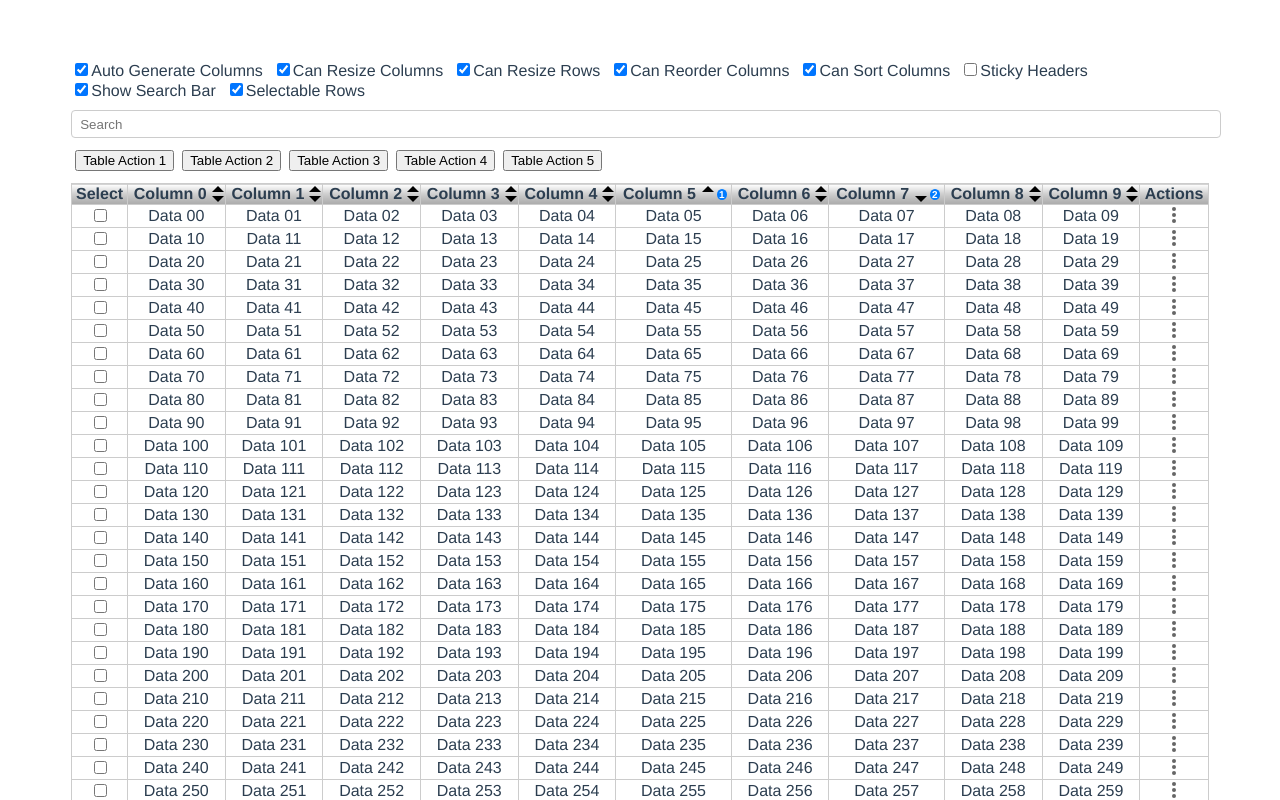
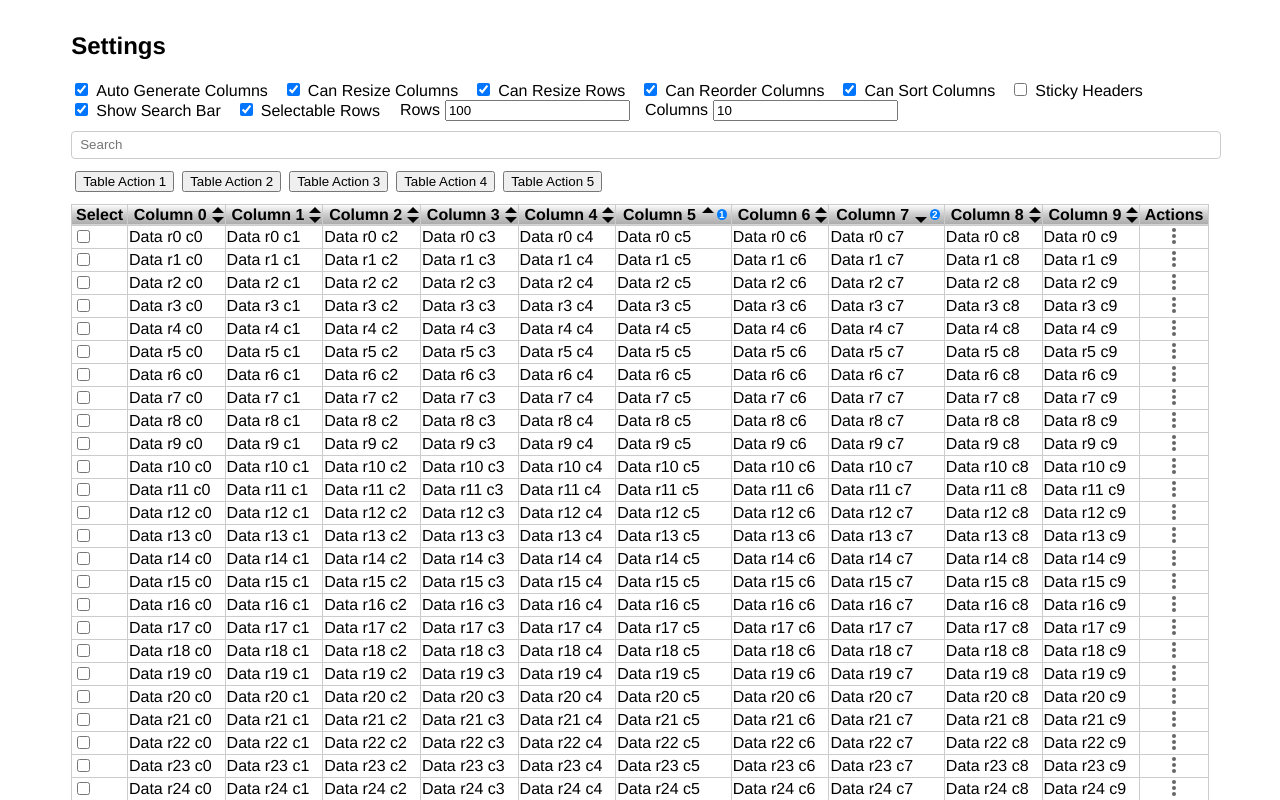
Before and after one commit to sthotakura/vue-app, a Vue app: page / in a window 1280 px wide. Shown: the top 800 px of the page. Built offline with nearby package versions, Linux system fonts and the light colour scheme.

Commit message:
added rows, cols to settings pane

```diff
--- a/src/App.vue
+++ b/src/App.vue
@@ -1,6 +1,7 @@
 <template>
   <div id="app">
     <div class="container">
+      <h2>Settings</h2>
       <div id="settings">
         <div class="setting">
           <input type="checkbox" v-model="settings.autoGenerateColumns" id="autoGenerateColumns" />
@@ -34,6 +35,14 @@
           <input type="checkbox" v-model="settings.canSelectRows" id="canSelectRows" />
           <label for="canSelectRows">Selectable Rows</label>
         </div>
+        <div class="setting">
+          <label for="numberOfRows">Rows</label>
+          <input type="text" v-model="appData.rows" id="numberOfRows" />
+        </div>
+        <div class="setting">
+          <label for="numberOfColumns">Columns</label>
+          <input type="text" v-model="appData.cols" id="numberOfColumns" />
+        </div>
       </div>
       <data-grid :settings="settings" :items="items" />
     </div>
@@ -41,7 +50,7 @@
 </template>
 
 <script lang="ts">
-import { Component, Vue } from "vue-property-decorator";
+import { Component, Vue, Watch } from "vue-property-decorator";
 import DataGridSettings from "./components/types/DataGridSettings";
 import {
   SortDirection,
@@ -56,6 +65,7 @@ class AppData {
   rows = 100;
   cols = 10;
   settings = new DataGridSettings();
+  items = new Array<unknown>();
 }
 
 class CommandImpl implements Command {
@@ -97,6 +107,7 @@ export default class App extends Vue {
     this.setSortDescriptions();
     this.setTableActions();
     this.setRowActions();
+    this.createItems();
   }
 
   get settings() {
@@ -104,15 +115,27 @@ export default class App extends Vue {
   }
 
   get items() {
+    return this.appData.items;
+  }
+
+  @Watch("appData.rows") onRowsChanged() {
+    this.createItems()
+  }
+
+  @Watch("appData.cols") onColsChanged() {
+    this.createItems();
+  }
+
+  createItems() {
     const data: Array<unknown> = [];
     for (let i = 0; i < this.appData.rows; ++i) {
       const dataItem: any = {};
       for (let j = 0; j < this.appData.cols; ++j) {
-        dataItem["Column " + j] = "Data " + i + j;
+        dataItem["Column " + j] = "Data r" + i + " c" + j;
       }
       data.push(dataItem);
     }
-    return data;
+    this.appData.items = data;
   }
 
   setSortDescriptions() {
@@ -162,14 +185,12 @@ export default class App extends Vue {
   font-family: Avenir, Helvetica, Arial, sans-serif;
   -webkit-font-smoothing: antialiased;
   -moz-osx-font-smoothing: grayscale;
-  text-align: center;
-  color: #2c3e50;
-  margin-top: 60px;
 }
 .container {
   width: 90%;
   margin-left: auto;
   margin-right: auto;
+  padding: 0.25rem;
 }
 #settings {
   display: flex;
@@ -180,4 +201,9 @@ export default class App extends Vue {
   flex: 0 1 auto;
   margin-right: 10px;
 }
+.setting > label {
+  user-select: none;
+  margin-left: 5px;
+  margin-right: 5px;
+}
 </style>
```
